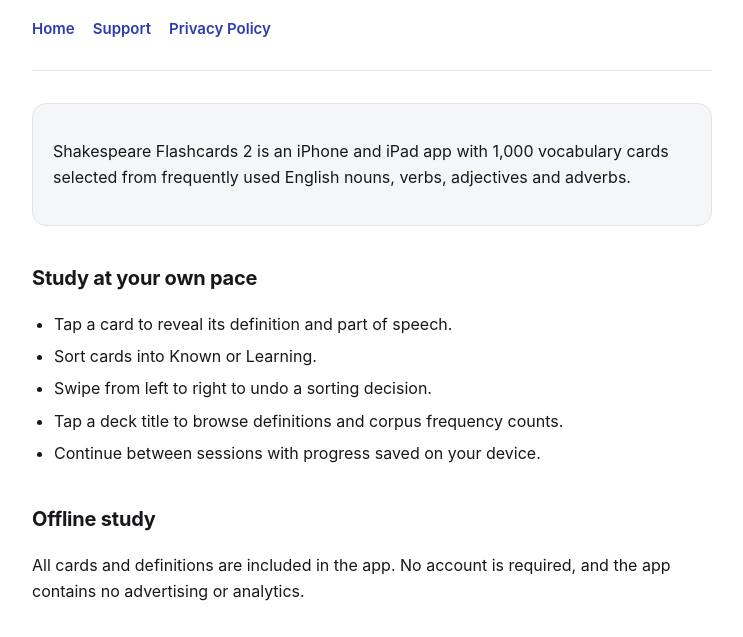
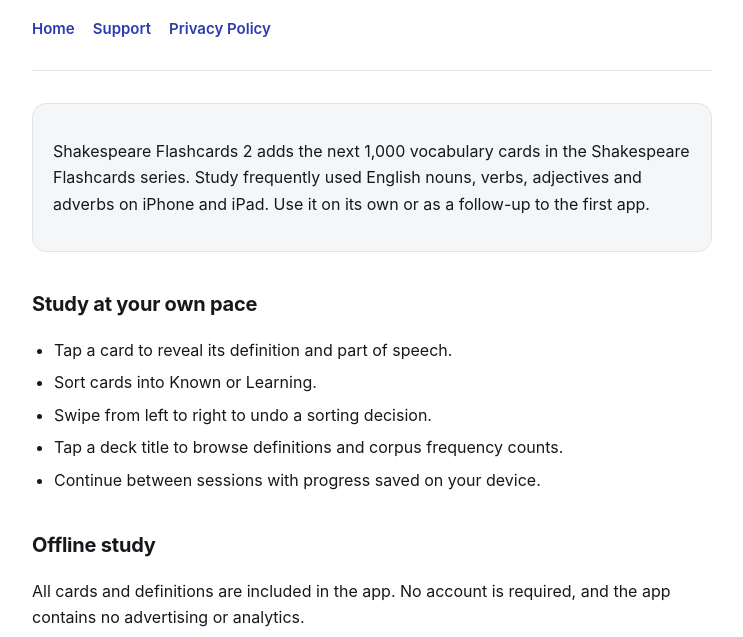
Before and after one commit to Emirhan777/ShakespeareFlashcards, a plain HTML site: page flashcards2/index.html in a window 1280 px wide. Shown: the part 131-768 px from the top of the page, without its empty margins (268-1011 px from the left). Drawn offline with Linux system fonts and the light colour scheme.

Commit message:
Clarify the second vocabulary deck on store support pages

```diff
--- a/flashcards2/index.html
+++ b/flashcards2/index.html
@@ -4,14 +4,14 @@
 <meta charset="utf-8">
 <meta name="viewport" content="width=device-width, initial-scale=1">
 <title>English vocabulary, one card at a time - Shakespeare Flashcards 2</title>
-<meta name="description" content="Learn with 1,000 English vocabulary cards in Shakespeare Flashcards 2. Study offline, reveal definitions, and organize words into Known and Learning.">
+<meta name="description" content="Study the next 1,000 English vocabulary cards with Shakespeare Flashcards 2. Study offline, reveal definitions, and organize words into Known and Learning.">
 <link rel="icon" href="../apple-touch-icon.png">
 <link rel="stylesheet" href="../style.css">
 </head>
 <body><main class="wrap">
 <header><h1>English vocabulary, one card at a time</h1><p class="tagline">Shakespeare Flashcards 2</p>
 <nav aria-label="Main navigation"><a href="index.html">Home</a><a href="support.html">Support</a><a href="privacy.html">Privacy Policy</a></nav></header>
-<div class="card"><p>Shakespeare Flashcards 2 is an iPhone and iPad app with 1,000 vocabulary cards selected from frequently used English nouns, verbs, adjectives and adverbs.</p></div>
+<div class="card"><p>Shakespeare Flashcards 2 adds the next 1,000 vocabulary cards in the Shakespeare Flashcards series. Study frequently used English nouns, verbs, adjectives and adverbs on iPhone and iPad. Use it on its own or as a follow-up to the first app.</p></div>
 <h2>Study at your own pace</h2><ul><li>Tap a card to reveal its definition and part of speech.</li><li>Sort cards into Known or Learning.</li><li>Swipe from left to right to undo a sorting decision.</li><li>Tap a deck title to browse definitions and corpus frequency counts.</li><li>Continue between sessions with progress saved on your device.</li></ul>
 <h2>Offline study</h2><p>All cards and definitions are included in the app. No account is required, and the app contains no advertising or analytics.</p>
 <h2>Sources</h2><p>Vocabulary selection and frequencies use the <a href="https://www.wordfrequency.info">Corpus of Contemporary American English</a>, compiled by Mark Davies. Definitions use <a href="https://wordnet.princeton.edu">WordNet 3.0</a> from Princeton University. A word may appear on more than one card when it has different parts of speech.</p>
```
Also changed, not shown: flashcards2/support.html (+1 -1 lines).
